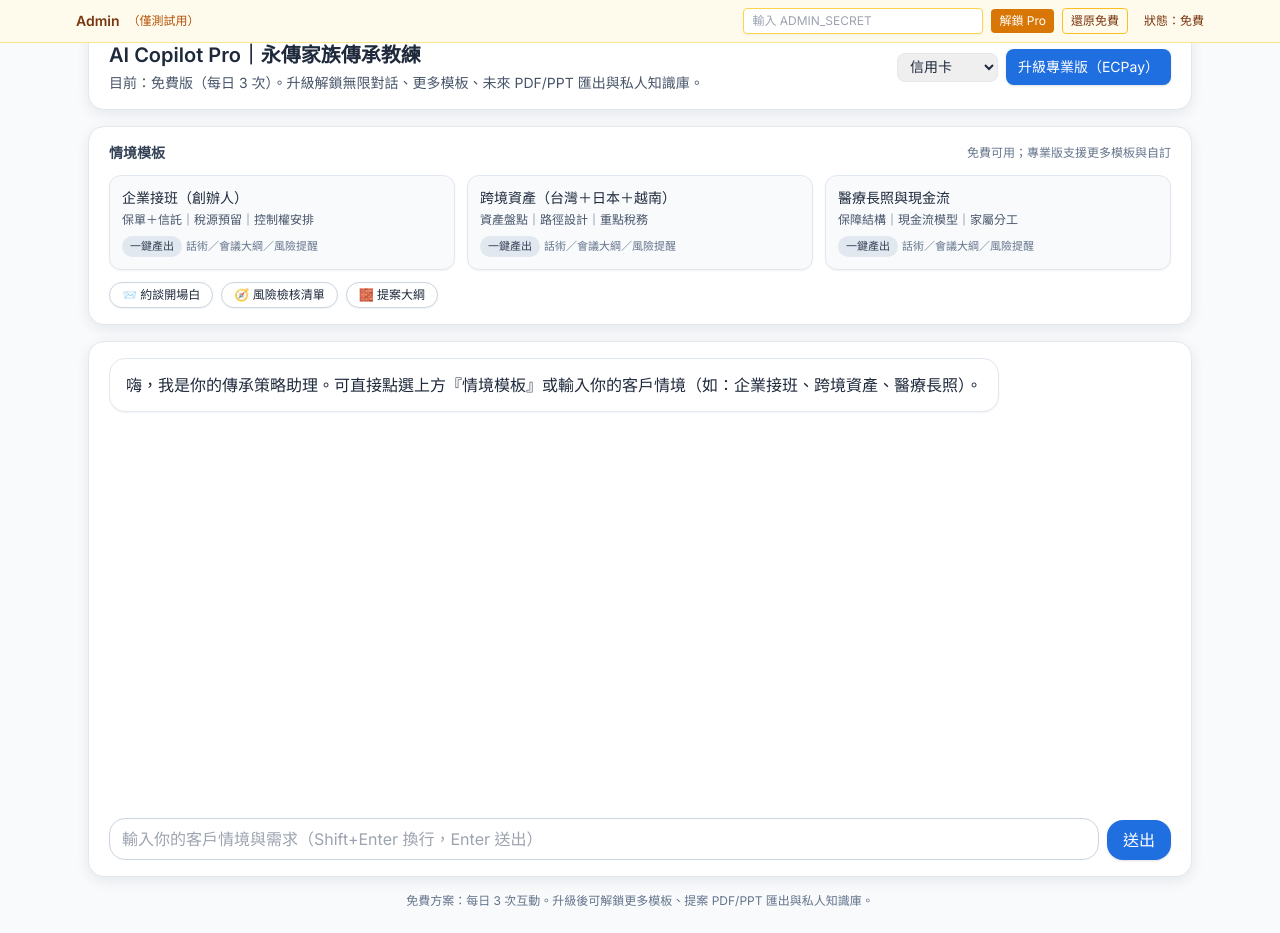
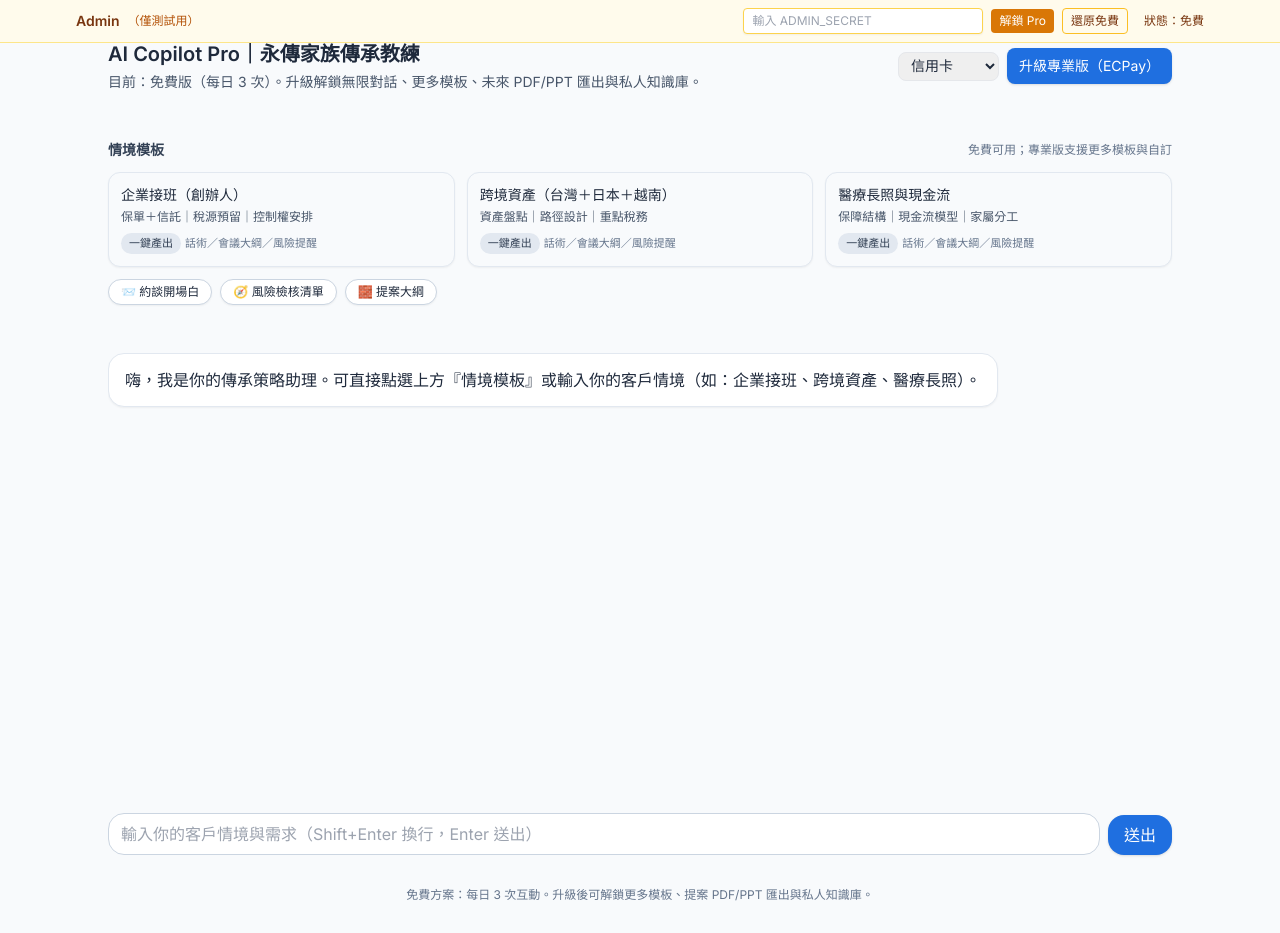
Before and after one commit to drink365/copilot-pro, a Next.js app: page /copilot in a window 1280 px wide. Built offline with nearby package versions, Linux system fonts and the light colour scheme; no server answers.

Commit message:
Update globals.css

```diff
--- a/app/globals.css
+++ b/app/globals.css
@@ -3,17 +3,10 @@
 @tailwind components;
 @tailwind utilities;
 
-:root {
-  --card: #ffffff;
-}
+/* 讓背景與字色統一乾淨 */
+body { @apply bg-slate-50 text-slate-800; }
 
-* { -webkit-tap-highlight-color: transparent; }
-
-body {
-  @apply bg-slate-50;
-}
-
-/* 美化 Markdown 內容 */
+/* Markdown（react-markdown + remark-gfm）美化 */
 .prose {
   --tw-prose-body: theme(colors.slate.800);
   --tw-prose-headings: theme(colors.slate.900);
@@ -31,23 +24,11 @@ body {
   --tw-prose-th-borders: theme(colors.slate.200);
   --tw-prose-td-borders: theme(colors.slate.200);
 }
+.prose code { @apply rounded bg-slate-200 px-1 py-0.5; }
+.prose pre { @apply rounded-xl bg-slate-900 text-slate-50 p-4 overflow-x-auto; }
+.prose pre code { @apply bg-transparent p-0; }
 
-.prose code {
-  @apply rounded bg-slate-200 px-1 py-0.5;
-}
-.prose pre code {
-  @apply bg-transparent p-0;
-}
-.prose pre {
-  @apply rounded-xl bg-slate-900 text-slate-50 p-4 overflow-x-auto;
-}
-
-/* 卡片通用 */
-.card {
-  @apply bg-white rounded-2xl shadow-soft border border-slate-200;
-}
-
-/* 水平捲軸美化 */
+/* 滾動條微調（可選） */
 ::-webkit-scrollbar { height: 10px; width: 10px; }
 ::-webkit-scrollbar-thumb { background: #cbd5e1; border-radius: 9999px; }
 ::-webkit-scrollbar-track { background: #f1f5f9; }
```
